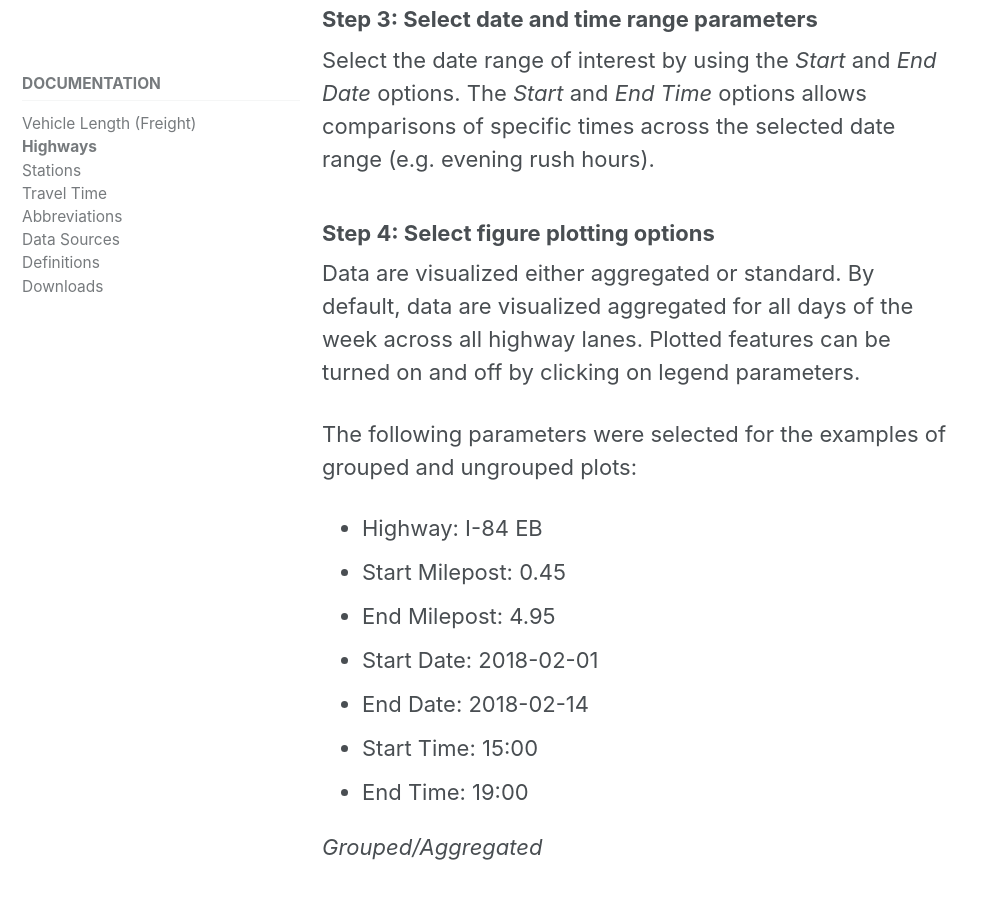
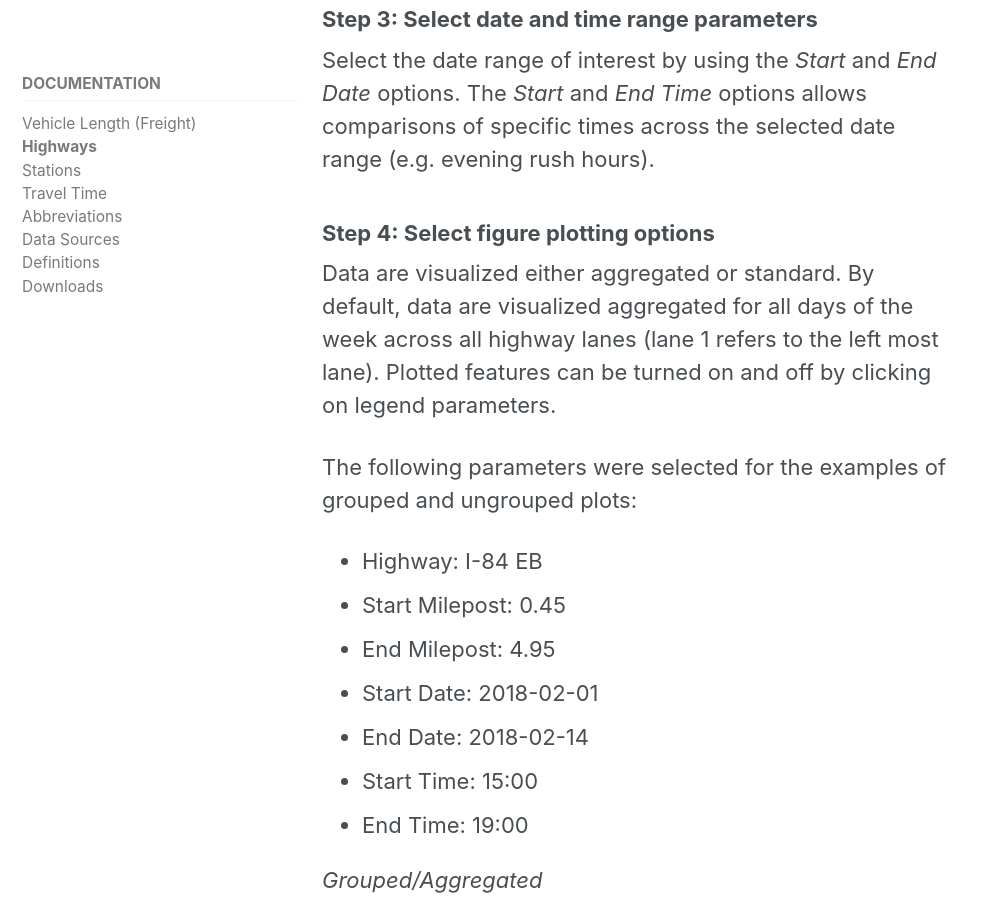
Before and after one commit to adus/portal-documentation, a Jekyll site: the page built from _documents/highways.md, in a window 1280 px wide and 900 px high, scrolled down 981 px. Shown: the whole window, without its empty margins (0-987 px from the left). Built offline with Jekyll 4.4.1, drawn with Linux system fonts in a browser that asks for light colours; nearby versions of some CDN libraries.

Commit message:
added lane description to highways page

```diff
--- a/_documents/highways.md
+++ b/_documents/highways.md
@@ -18,7 +18,7 @@ Use the _Start Milepost_ and _End Milepost_ to select the segment of highway of
 Select the date range of interest by using the _Start_ and _End Date_ options. The _Start_ and _End Time_ options allows comparisons of specific times across the selected date range (e.g. evening rush hours).
 
 ### Step 4: Select figure plotting options
-Data are visualized either aggregated or standard. By default, data are visualized aggregated for all days of the week across all highway lanes. Plotted features can be turned on and off by clicking on legend parameters.
+Data are visualized either aggregated or standard. By default, data are visualized aggregated for all days of the week across all highway lanes (lane 1 refers to the left most lane). Plotted features can be turned on and off by clicking on legend parameters.
 
 The following parameters were selected for the examples of grouped and ungrouped plots:
 * Highway: I-84 EB
```
